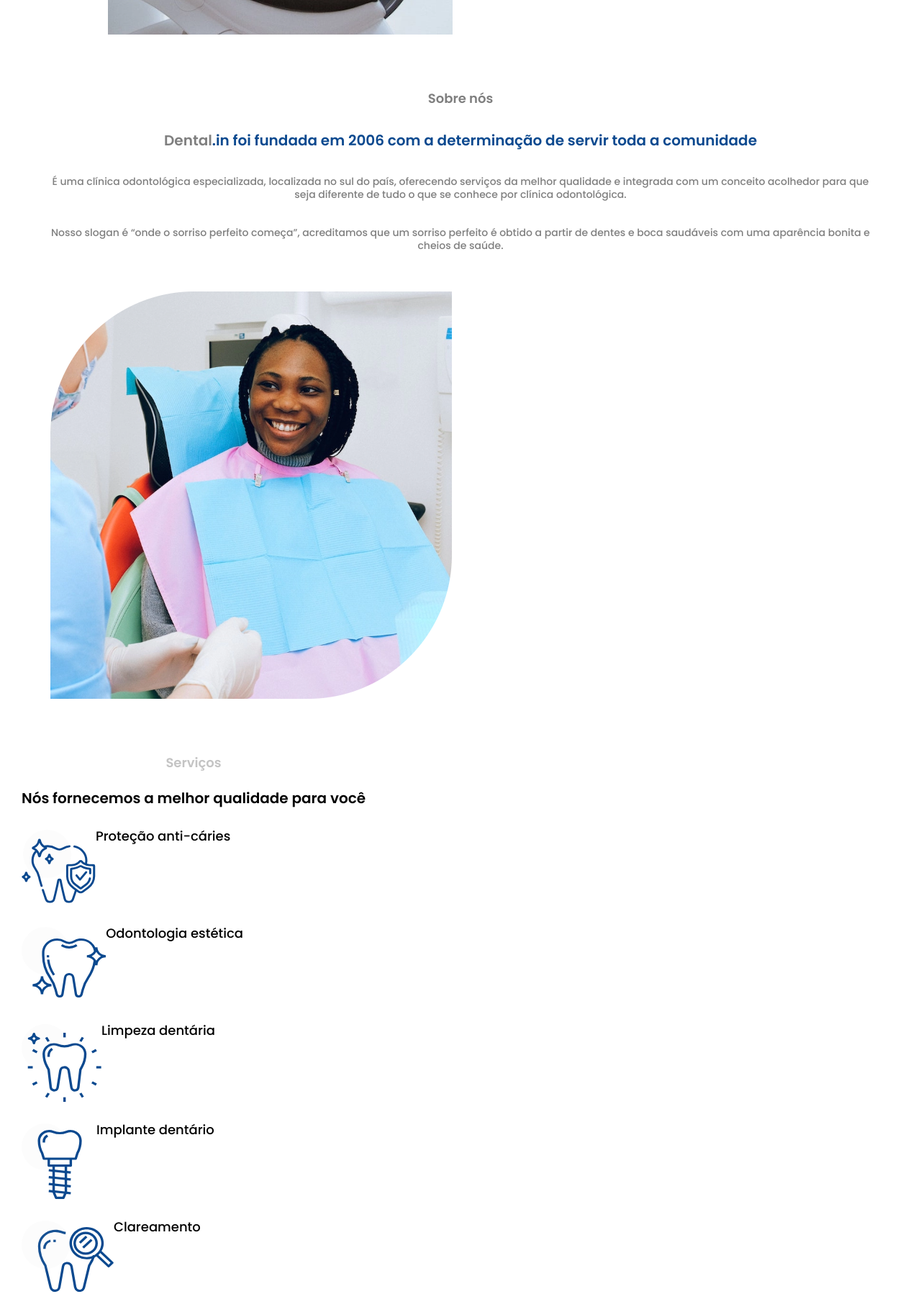
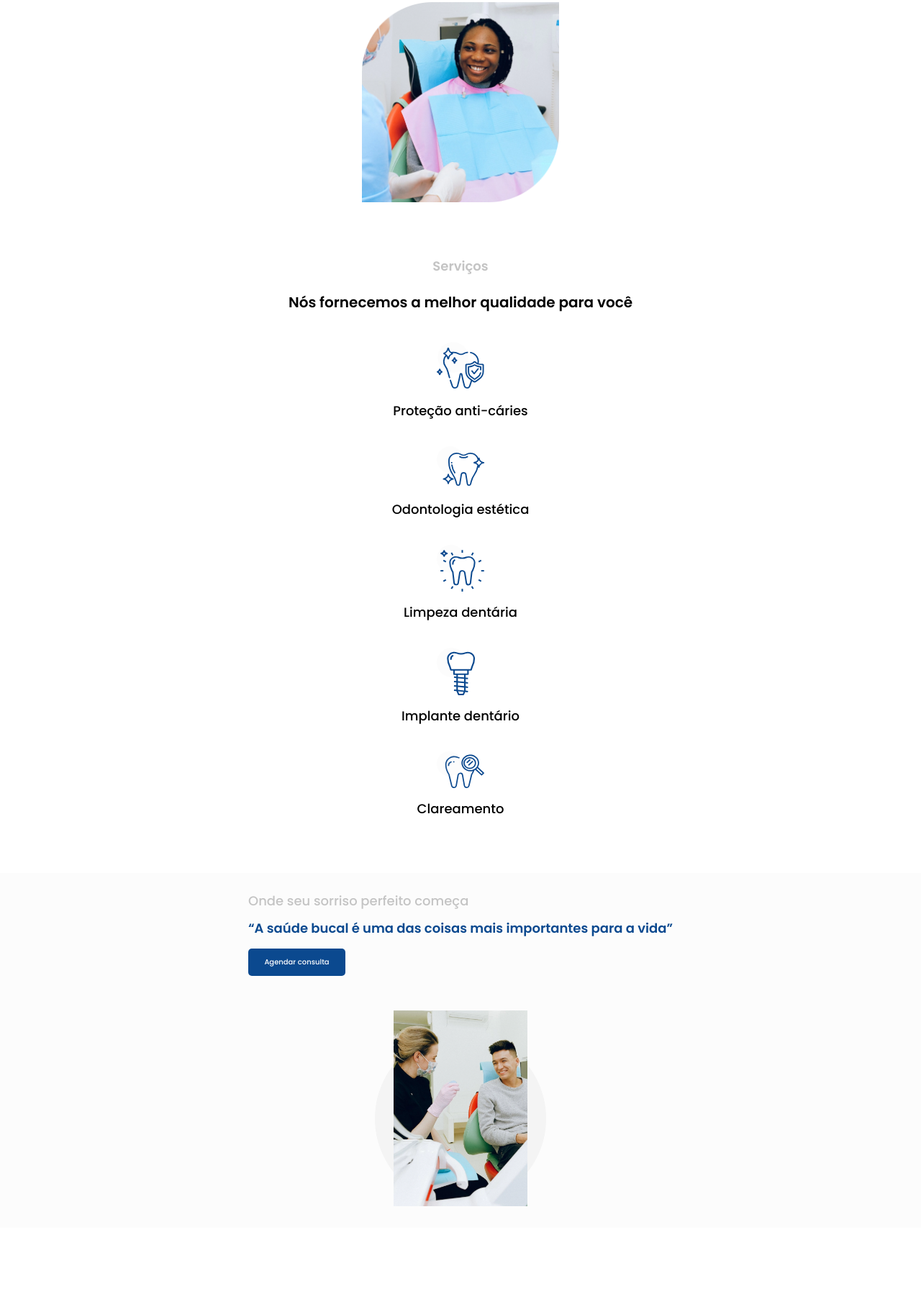
Before and after one commit to Kelvinkll/DentalIn, a plain HTML site: page index.html in a window 1280 px wide. Shown: the part 970-2793 px from the top of the page at 72% size. Drawn offline with Linux system fonts and the light colour scheme.

Commit message:
Ajustes/Melhorias: CSS mobile finalizado!

```diff
--- a/css/style.css
+++ b/css/style.css
@@ -8,7 +8,6 @@
     --gray-200: #00000080;
     --black: #000000;
     --white: #FFFFFF;
-    --bottom-slogan__background: #C4C4C40F;
 
     scroll-behavior: smooth;
     font-size: 62.5%;
@@ -32,7 +31,7 @@ body {
     color: var(--gray-200);
     font-size: 1.4rem;
     text-align: center;
-    line-height: 1.3;
+    line-height: 21px;
     font-weight: 500;
 }
 
@@ -42,7 +41,6 @@ body {
 .header {
     display: flex;
     justify-content: space-between;
-
     margin-top: 3rem;
 }
 
@@ -54,10 +52,8 @@ body {
 .header__contact-buttom {
     text-decoration: none;
     color: var(--primary-color);
-
     padding: 1rem 2.3rem;
     font-weight: 600;
-
     border: 0.3rem solid var(--primary-color);
     border-radius: 0.5rem;
 }
@@ -66,99 +62,108 @@ body {
 
 .presentation {
     margin-top: 6.8rem;
+    display: flex;
     flex-direction: column;
-    text-align: center;
+    align-items: center;
 }
 
 .presentation__description-container {
-
+    display: flex;
+    flex-direction: column;
+    align-items: center;
 }
 
 .presentation__description-title {
     color: var(--primary-color);
     font-weight: 600;
     font-size: 2.0rem;
-    line-height: 1.3;
+    line-height: 30px;
     text-align: center;
 }
 
 .presentation__description-content {
     margin-top: 2rem;
-    padding-bottom: 2.0rem;
 }
 
  .presentation__contact-buttom {
-    padding: 1.8rem 5.0rem;
-    margin-top: 1.4rem;
-
     background-color: var(--primary-color);
     color: var(--white);
+
+    margin-top: 4rem;
+
+    display: flex;
+    align-items: center;
+    justify-content: center;
+    width: 22.5rem;
+    height: 5.7rem;
 
     text-decoration: none;
     font-size: 1.4rem;
     font-weight: 500;
     border-radius: 0.5rem;
-    display: inline-block;
+
+    transition: filter 250ms;
+}
+
+.presentation__contact-buttom:hover {
+    filter: brightness(1.2);
 }
 
 .presentation__description-image {
-    max-width: 100%;
+    max-width: 26.2rem;
     margin-top: 4rem;
-    display: block;
 }
 
 /* ABOUT-US */
 
 .about-us {
-    margin-top: 8rem;
-}
-
-.about-us__description-container {
-    text-align: center;
+    display: flex;
+    flex-direction: column;
+    align-items: center;
 }
 
 .about-us__tag {
-    display: inline-block;
-    color: var(--gray-200);
+    color: var(--gray-100);
     font-size: 1.8rem;
     font-weight: 600;
+    display: block;
+    text-align: center;
 }
 
 .about-us__description-title {
     margin-top: 3.5rem;
     font-size: 2rem;
     font-weight: 600;
-    line-height: 1.4;
+    line-height: 30px;
     color: var(--primary-color);
+    text-align: center;
 }
 
 .about-us__title-color{
-    color: var(--gray-200);
+    color: var(--gray-100);
 }
 
 .about-us__description-content {
-    margin-top: 3.4rem;
-    color: var(--gray-200);
+    margin-top: 2rem;
 }
 
 .about-us__image {
-    margin-top: 5.5rem;
-    max-width: 100%;
-    display: block;
+    margin-top: 5.0rem;
+    max-width: 274px;
 }
 
 /* SERVICES */
 
  .services {
-    display: inline-block;
-    flex-direction: column;
-    text-align: center;
+
 }
 
 .services__tag {
     color: var(--gray-100);
     font-size: 1.8rem;
     font-weight: 600;
+    display: block;
+    text-align: center;
 }
 
 .services__title {
@@ -166,84 +171,96 @@ body {
     font-size: 2.0rem;
     font-weight: 600;
     margin-top: 2.6rem;
-    line-height: 1.4;
+    line-height: 30px;
+    text-align: center;
 }
 
 .services__items-container{
-    display: flex;
-    flex-direction: column;
+
 }
 
 .services__item {
-    display: flex;
-    margin-top: 3rem;
+    margin-top: 4rem;
 }
 
 .services__item-image{
-    display: inline-block;
+    margin: 0 auto 2rem auto;
+    display: block;
+    width: 6.6rem;
 }
 
 .services__item-content {
     color: var(--black);
+    display: block;
+    text-align: center;
     font-size: 1.8rem;
     font-weight: 500;
 }
 
-/* SERVICES NÃO FINALIZADO!!! */
 
 /* BOTTOM-SLOGAN */
 
 .bottom-slogan__background {
-    background-color: var(--bottom-slogan__background);
+    background-color: #C4C4C40F;
+    padding: 3rem 0;
 }
 
 .bottom-slogan {
-    padding-top: 3rem;
+    display: flex;
+    flex-direction: column;
+    align-items: center;
 }
 
 .bottom-slogan__text{
     color: var(--gray-100);
     font-size: 1.8rem;
-    font-weight: 500;
 }
 
 .bottom-slogan__description{
     color: var(--primary-color);
     font-size: 1.8rem;
     font-weight: 600;
-    line-height: 1.4;
-    margin-top: 0.7rem;
+    line-height: 27px;
+    margin-top: 1.5rem;
 }
 
 .bottom-slogan__contact-buttom {
-    background-color: var(--primary-color);
+    width: 13.5rem;
+    height: 3.8rem;
+    background: var(--primary-color);
+    display: block;
+    font-size: 1rem;
     color: var(--white);
+    text-decoration: none;
+    align-items: center;
+    display: flex;
+    justify-content : center;
     border-radius: 5px;
-    padding: 1.2rem 2.4rem;
-    text-decoration: none;
-    margin-top: 1rem;
-    display: inline-block;
+    margin-top: 1.5rem;
 }
 
 .bottom-slogan__image {
     margin-top: 4.8rem;
-    max-width: 100%;
+    max-width: 239px;
 }
 
 /* FOOTER */
 
 .footer {
     margin-top: 12.0rem;
-    text-align: center;
+    display: flex;
+    flex-direction: column;
+    align-items: center;
+    padding-bottom: 3.5rem;
 }
 
 .footer__image {
-    width: 11.8rem;
+    width: 12.0rem;
     height: 3.2rem;
 }
 
 .footer__description {
-    margin: 3.5rem auto;
+    margin-top: 3.2rem;
     font-size: 1.4rem;
     color: var(--gray-200);
     font-weight: 500;
```
